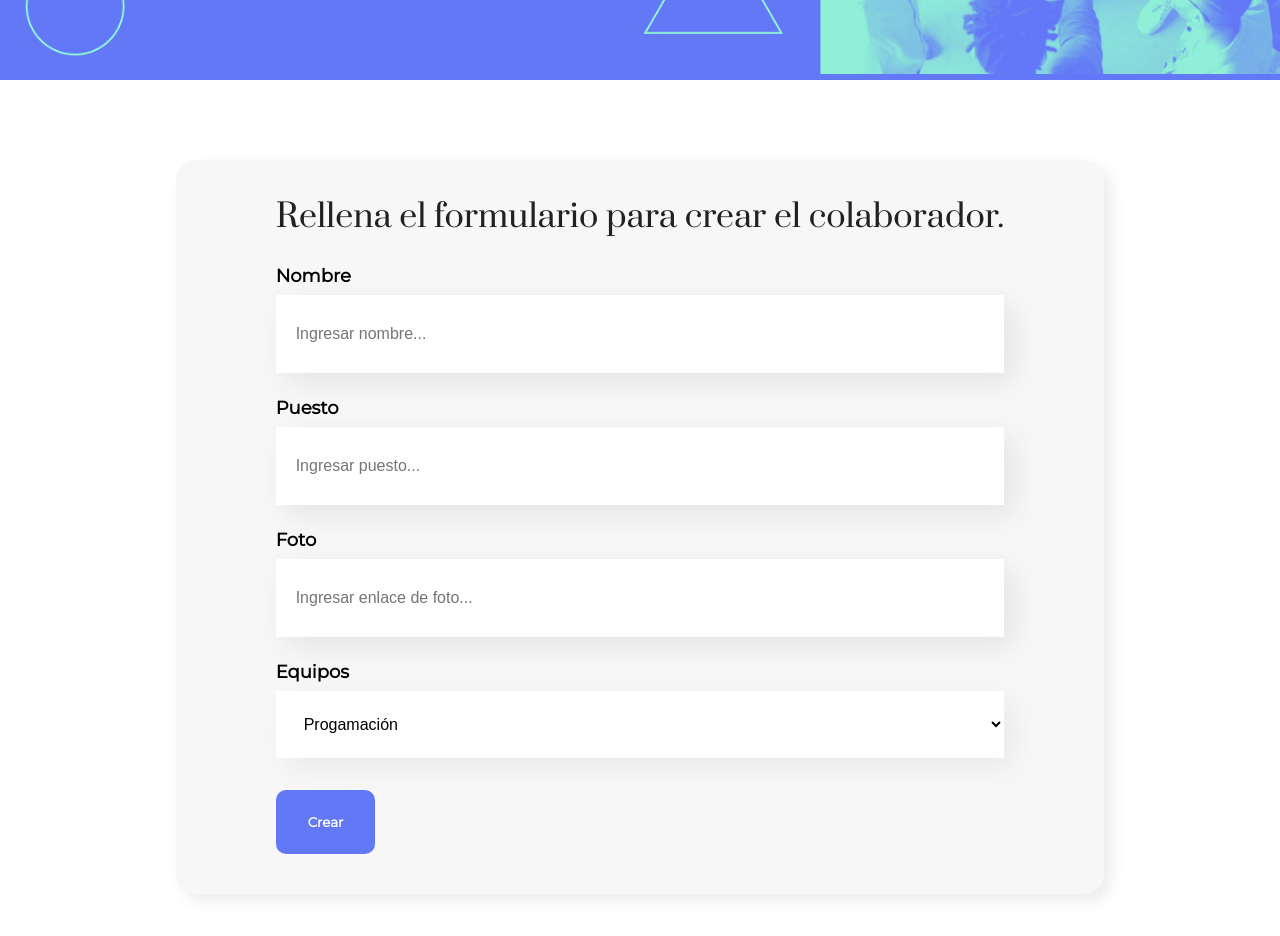
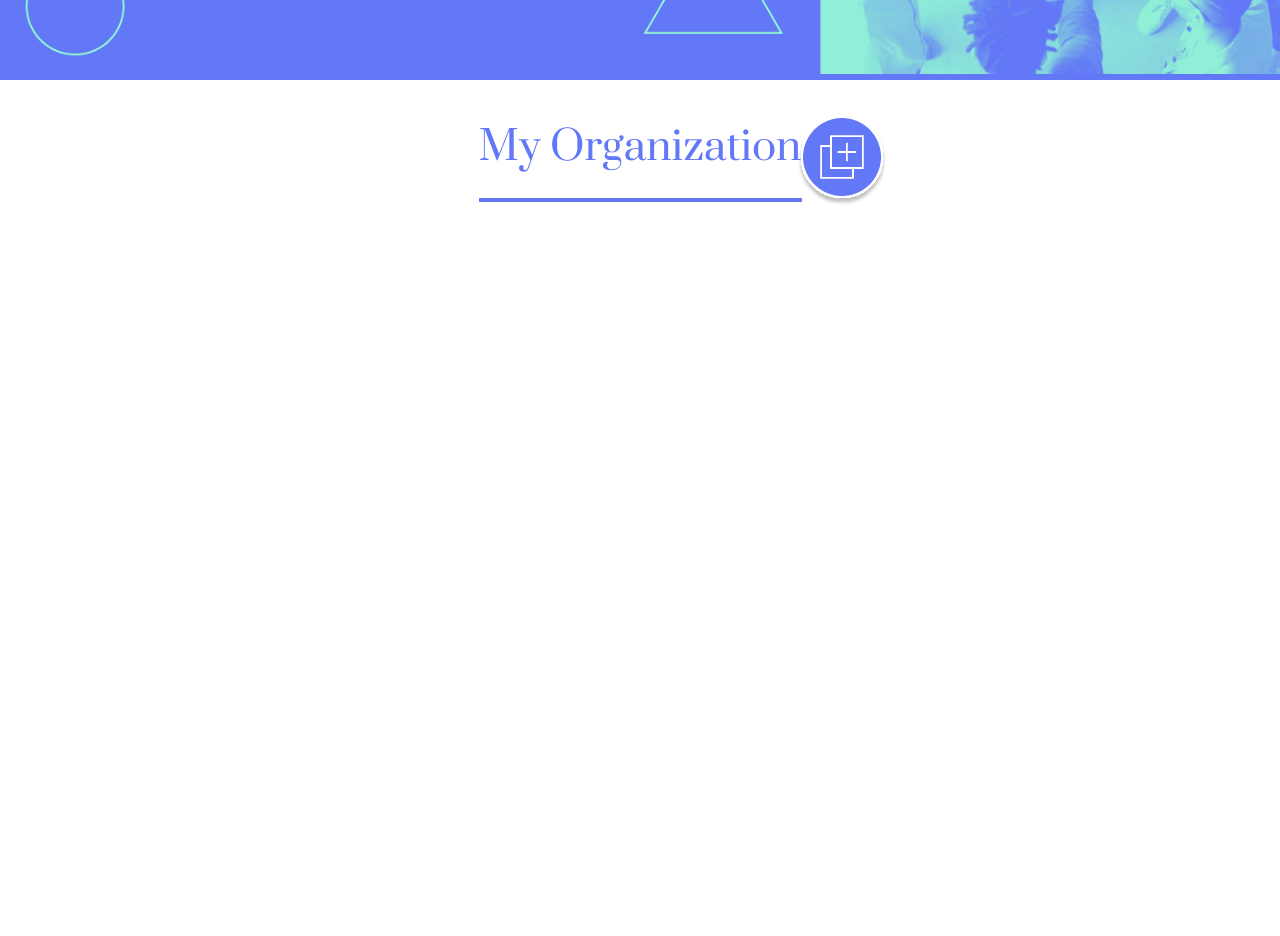
Before and after one commit to EvelinAlvarado/team-member-info-form-and-card-generator, a React (Vite) app: page / in a window 1280 px wide. Shown: the part 420-1356 px from the top of the page. After the commit the page ends 800 px from the top, so only its background shows below. Built offline with nearby package versions, Linux system fonts and the light colour scheme.

Commit message:
Implemented function to toggle form visibility

```diff
--- a/src/App.jsx
+++ b/src/App.jsx
@@ -1,12 +1,22 @@
 import Header from "./components/Header/Header.jsx";
 import { Formulario } from "./components/Formulario/Formulario.jsx";
+import { MyOrg } from "./components/MyOrg/MyOrg.jsx";
+import { useState } from "react";
 import "./App.css";
 
 function App() {
+  const [isFormVisible, setIsFormVisible] = useState(false);
+
+  const toggleFormVisibility = () => {
+    console.log("Show/hide");
+    setIsFormVisible(!isFormVisible);
+  };
   return (
     <div className="App">
       <Header />
-      <Formulario />
+      {/* {isFormVisible ? <Formulario /> : null} */}
+      {isFormVisible && <Formulario />}
+      <MyOrg toggleFormVisibility={toggleFormVisibility} />
     </div>
   );
 }
--- a/src/components/CampoTexto/CampoTexto.jsx
+++ b/src/components/CampoTexto/CampoTexto.jsx
@@ -1,11 +1,11 @@
 import "./CampoTexto.css";
 
 export function CampoTexto(props) {
-  const placeholderModificado = `${props.placeholder}...`;
+  const placeholderModifier = `${props.placeholder}...`;
   return (
     <div className="campo-texto">
-      <label>{props.titulo}</label>
-      <input placeholder={placeholderModificado} />
+      <label>{props.title}</label>
+      <input placeholder={placeholderModifier} required={props.required} />
     </div>
   );
 }
--- a/src/components/Formulario/Formulario.jsx
+++ b/src/components/Formulario/Formulario.jsx
@@ -4,22 +4,22 @@ import ListaOpciones from "../ListaOpciones/ListaOpciones";
 import { Boton } from "../Boton/Boton";
 
 export function Formulario() {
-  const manejarEnvio = (e) => {
-    // evitar el comportamiento por defecto
+  const handleSubmission = (e) => {
+    // Prevent the default form behavior
     e.preventDefault();
-    // console.log("Manejar el evento :", e);
+    // console.log("Handling the event:", e);
   };
 
   return (
     <section className="formulario">
-      <form onSubmit={manejarEnvio}>
-        <h2>Rellena el formulario para crear el colaborador.</h2>
-        <CampoTexto titulo="Nombre" placeholder="Ingresar nombre" />
-        <CampoTexto titulo="Puesto" placeholder="Ingresar puesto" />
-        <CampoTexto titulo="Foto" placeholder="Ingresar enlace de foto" />
+      <form onSubmit={handleSubmission}>
+        <h2>Fill out the form to create a new collaborator.</h2>
+        <CampoTexto title="Name" placeholder="Enter name" required={true} />
+        <CampoTexto title="Position" placeholder="Enter position" required />
+        <CampoTexto title="Photo" placeholder="Enter photo link" required />
         <ListaOpciones />
-        {/* Se utiliza otra forma de props: props.children */}
-        <Boton>Crear</Boton>
+        {/* Utilizing another form of props: props.children */}
+        <Boton>Create</Boton>
       </form>
     </section>
   );
--- a/src/components/ListaOpciones/ListaOpciones.jsx
+++ b/src/components/ListaOpciones/ListaOpciones.jsx
@@ -1,23 +1,23 @@
 import "./ListaOpciones.css";
 
 const ListaOpciones = () => {
-  //Método map
-  const equipos = [
-    "Progamación",
+  // Map method
+  const teams = [
+    "Programming",
     "Front End",
     "Data Science",
     "Devops",
-    "UX y Diseño",
-    "Móvil",
-    "Innovación y Gestión",
+    "UX and Design",
+    "Mobile",
+    "Innovation and Management",
   ];
   return (
     <div className="lista-opciones">
-      <label>Equipos</label>
+      <label>Teams</label>
       <select>
-        {/* Cuando se utiliza map() con react en un array, debe tener un identificador único */}
-        {equipos.map((equipo, index) => (
-          <option key={index}>{equipo}</option>
+        {/* When using map() with React on an array, it must have a unique identifier */}
+        {teams.map((team, index) => (
+          <option key={index}>{team}</option>
         ))}
       </select>
     </div>
--- /dev/null
+++ b/src/components/MyOrg/MyOrg.css
@@ -0,0 +1,20 @@
+.orgSection {
+  width: 100%;
+  display: flex;
+  justify-content: center;
+  align-items: center;
+}
+
+.title {
+  color: #6278f7;
+  font-size: 40px;
+  font-weight: 400;
+  padding-bottom: 24px;
+  border-bottom: 4px solid #6278f7;
+}
+
+.orgSection img {
+  position: absolute;
+  right: 30%;
+  cursor: pointer;
+}
--- /dev/null
+++ b/src/components/MyOrg/MyOrg.jsx
@@ -0,0 +1,14 @@
+import "./MyOrg.css";
+
+export function MyOrg(props) {
+  return (
+    <section className="orgSection">
+      <h3 className="title">My Organization</h3>
+      <img
+        src="../public/img/add.png"
+        alt="Add"
+        onClick={props.toggleFormVisibility}
+      />
+    </section>
+  );
+}
```
